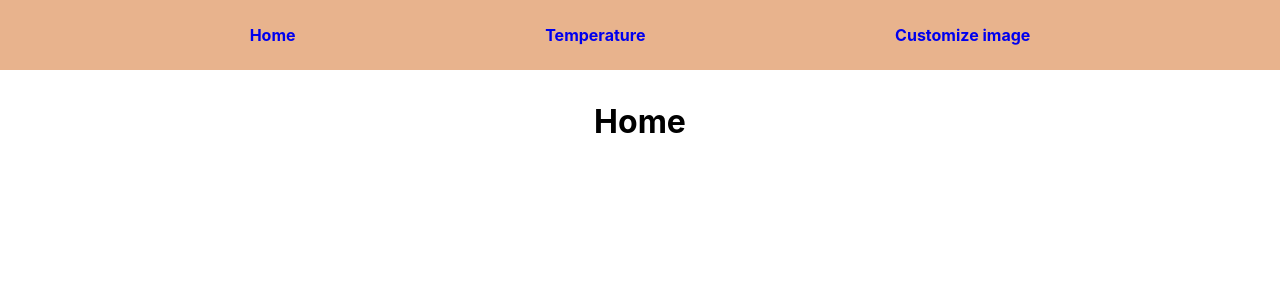
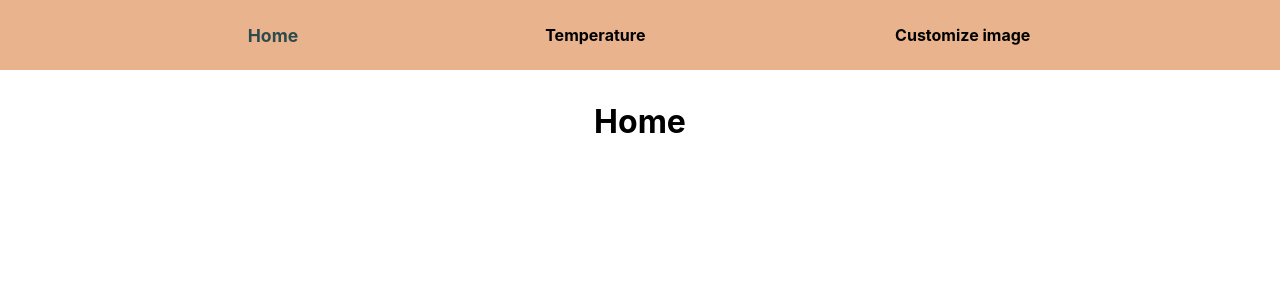
Before and after one commit to Anstetten/react-test, a React (Create React App) app: page / in a window 1280 px wide. In both pictures the pointer is over the link "Home". Shown: the top 300 px of the page. Built offline with nearby package versions, Linux system fonts and the light colour scheme.

Commit message:
Adding some styling 3

```diff
--- a/src/App.css
+++ b/src/App.css
@@ -16,7 +16,14 @@ nav{
 .logoLink{
 text-decoration: none;
 font-weight: bolder;
+transition: all 0.2s ease-in-out;
+color: black;
 }
+
+.logoLink:hover{
+  transform: scale(1.1);
+  color:rgb(45, 75, 77)
+  }
 
 .App{
   height: 90vh ;
```
